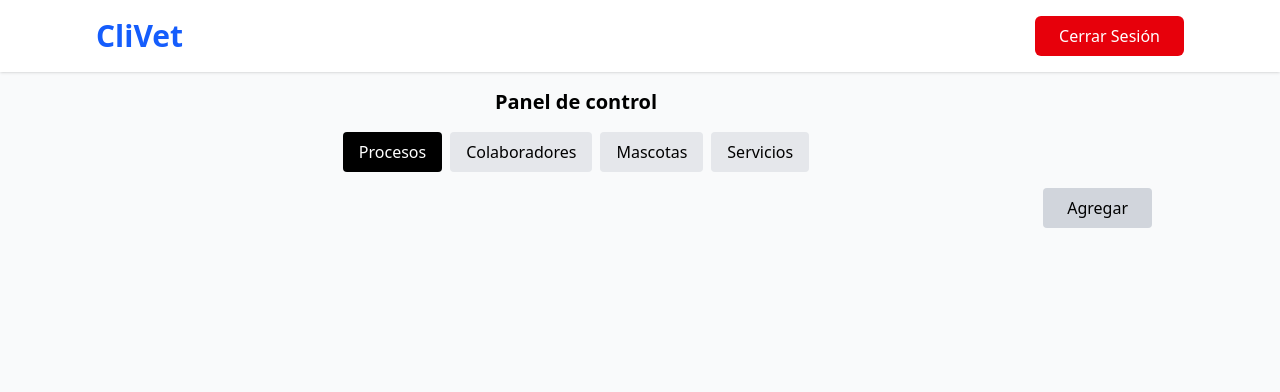
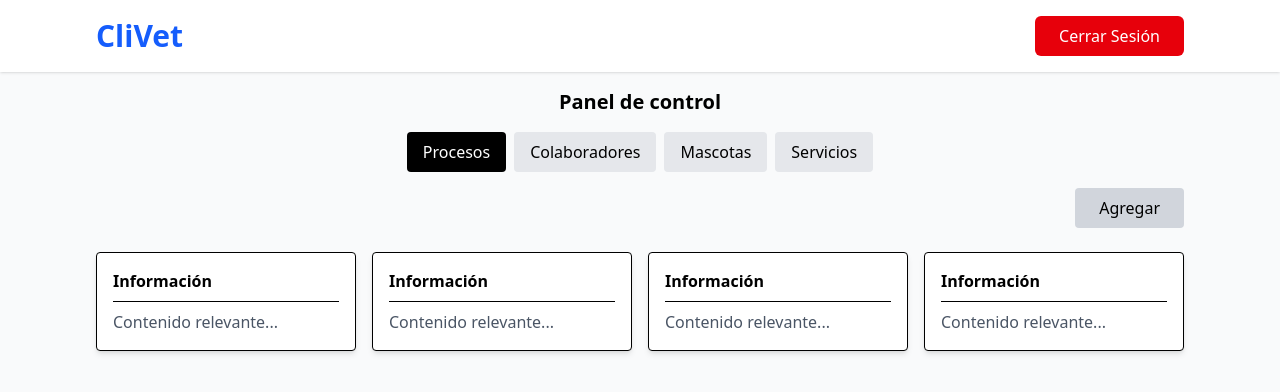
Before and after one commit to DanielMR-dev/CliVet, a React (Vite) app in the folder CliVet_FrontEnd/: page /admin in a window 1280 px wide. Shown: the top 392 px of the page. Built offline with nearby package versions, Linux system fonts and the light colour scheme.

Commit message:
Information cards of AdminView created

```diff
--- a/CliVet_FrontEnd/src/views/admin/AdminView.tsx
+++ b/CliVet_FrontEnd/src/views/admin/AdminView.tsx
@@ -13,7 +13,7 @@ export default function AdminView() {
                     >Cerrar Sesión</Link>
                 </div>
             </header>
-            <main className="max-w-6xl">
+            <main className="max-w-6xl mx-auto px-4 sm:px-6 lg:px-8">
                 {/* Panel de control */}
                 <section className="text-center mt-4">
                     <h2 className="text-xl font-semibold">Panel de control</h2>
@@ -37,6 +37,15 @@ export default function AdminView() {
                     <button className="px-6 py-2 bg-gray-300 rounded hover:bg-gray-400"
                     >Agregar</button>
                 </div>
+                {/* Tarjetas de información */}
+                <div className="grid grid-cols-1 md:grid-cols-4 gap-4 mt-6">
+                    {[...Array(4)].map((_, index) => (
+                    <div key={index} className="border p-4 bg-white rounded shadow-md">
+                        <h3 className="font-semibold border-b pb-2">Información</h3>
+                        <p className="mt-2 text-gray-600">Contenido relevante...</p>
+                    </div>
+                    ))}
+                </div>
             </main>
         </div>
     )
```
